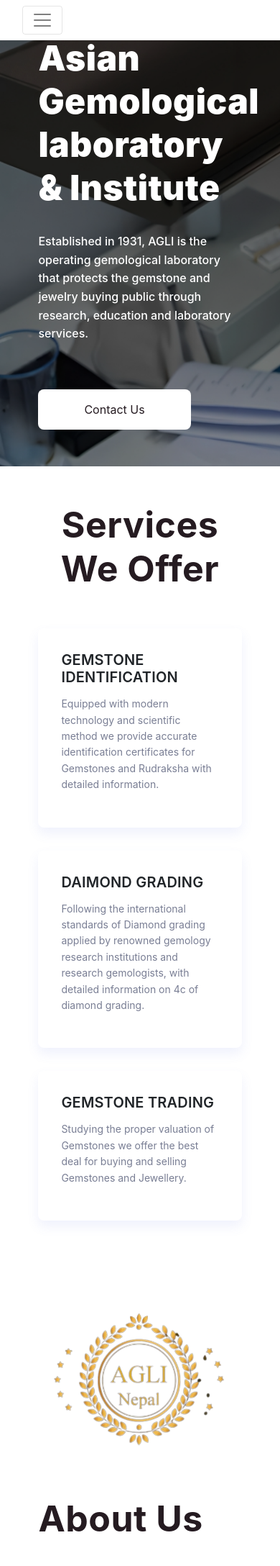
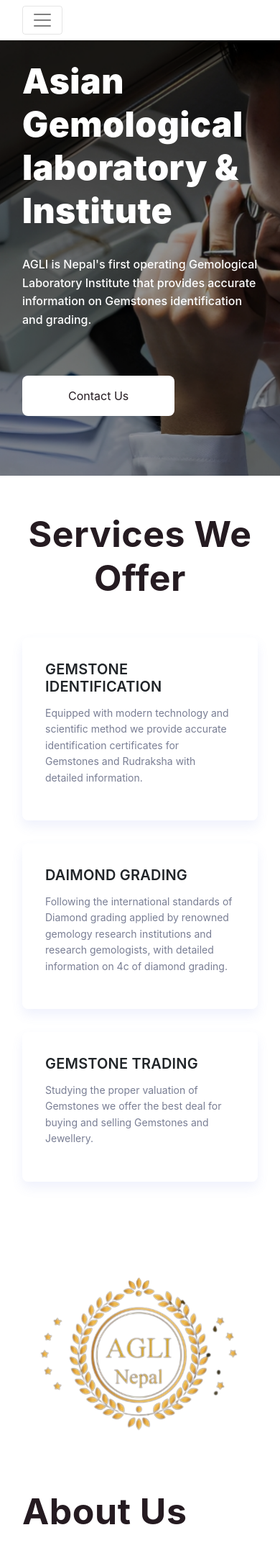
Before and after one commit to sulochan19/website-asian-gemological, a Django app: page / in a window 390 px wide. Shown: the top 2176 px of the page at 72% size. Run offline with Django 4.2, Linux system fonts and the light colour scheme; style sheets or scripts are compiled from the project's sources; some libraries are stand-ins or nearby versions.

Commit message:
fix responsive designs and change content

```diff
--- a/asiangemological/static/scss/mixin.scss
+++ b/asiangemological/static/scss/mixin.scss
@@ -1,15 +1,25 @@
-@mixin for-phone-only {
-    @media (max-width: 599px) { @content; }
+@mixin respond($breakpoint) {
+  @if $breakpoint == phone {
+    @media only screen and (max-width: 600px) {
+      @content;
+    }
   }
-  @mixin for-tablet-portrait-up {
-    @media (min-width: 600px) { @content; }
+
+  @if $breakpoint ==  tab-port {
+    @media only screen and (max-width: 900px) {
+      @content;
+    }
   }
-  @mixin for-tablet-landscape-up {
-    @media (min-width: 900px) { @content; }
+
+  @if $breakpoint == tab-land {
+    @media only screen and (max-width: 1200px) {
+      @content;
+    }
   }
-  @mixin for-desktop-up {
-    @media (min-width: 1200px) { @content; }
+
+  @if $breakpoint == big-desktop {
+    @media only screen and (min-width: 1800px) {
+      @content;
+    }
   }
-  @mixin for-big-desktop-up {
-    @media (min-width: 1800px) { @content; }
-  }
+}
--- a/asiangemological/static/scss/style.scss
+++ b/asiangemological/static/scss/style.scss
@@ -16,13 +16,14 @@
         color: #251B21;
     }
 }
-.search-btn{
+
+.search-btn {
     background: #efb143;
     color: white;
     padding: 10px 30px;
     border-radius: 10px;
 
-    &:focus{
+    &:focus {
         box-shadow: none;
     }
 }
@@ -34,8 +35,14 @@
     background-repeat: no-repeat;
     background-size: cover;
 
-    @include for-phone-only {
-        padding: 3.2rem 2.4rem;
+    @include respond(phone) {
+        padding: 5.2rem 1rem;
+        background-position: top;
+    }
+
+    @include respond(tab-port) {
+        padding: 5.2rem 1rem;
+        background-position: top;
     }
 
     .hero-section {
@@ -43,7 +50,12 @@
         flex-direction: row;
         gap: 200px;
 
-        @include for-phone-only {
+        @include respond(phone) {
+            flex-direction: column;
+            gap: 0;
+        }
+
+        @include respond(tab-port) {
             flex-direction: column;
             gap: 0;
         }
@@ -61,7 +73,7 @@
                 letter-spacing: 0.01em;
                 color: white;
 
-                @include for-phone-only {
+                @include respond(phone) {
                     font-size: 3rem;
                     line-height: 60px;
                 }
@@ -88,9 +100,18 @@
         }
 
         img {
-            height: fit-content;
+            width: 100%;
+            height: auto;
             align-self: flex-end;
-            @include for-phone-only {
+
+            @include respond(phone) {
+                display: none;
+            }
+
+            @include respond(tab-port) {
+                display: none;
+            }
+            @include respond(tab-land) {
                 display: none;
             }
         }
@@ -109,8 +130,12 @@
     background: white;
     padding: 100px 0 30px 0;
 
-    @include for-phone-only {
-        padding: 3.2rem 2.4rem;
+    @include respond(phone) {
+        padding: 3.2rem 1rem;
+    }
+
+    @include respond(tab-port) {
+        padding: 3.2rem 1rem;
     }
 
     .services-section-heading {
@@ -130,14 +155,9 @@
         gap: 32px;
         margin: 0 150px;
 
-        @include for-phone-only {
-            flex-direction: column;
-            gap: 32px;
-            margin: 0;
-        }
-
         .service-card {
-            flex-basis: 100%;
+            flex: 1;
+            min-width: 0;
             background: #FFFFFF;
             padding: 32px;
             box-shadow: 0px 8px 16px rgba(98, 120, 227, 0.1);
@@ -174,6 +194,18 @@
 
         }
 
+        @include respond(tab-port) {
+            flex-direction: column;
+            gap: 32px;
+            margin: 0;
+        }
+
+        @include respond(phone) {
+            flex-direction: column;
+            gap: 32px;
+            margin: 0;
+        }
+
     }
 }
 
@@ -184,17 +216,31 @@
     background: white;
     padding: 100px 0 30px 0;
 
-    @include for-phone-only {
-        padding: 3.2rem 2.4rem;
+    @include respond(phone) {
+        padding: 3.2rem 1rem;
+    }
+
+    @include respond(tab-port) {
+        padding: 3.2rem 1rem;
     }
 
     .image-text {
         display: flex;
         flex-direction: row;
 
-        @include for-phone-only {
+        @include respond(phone) {
             flex-direction: column;
             gap: 0;
+        }
+
+        @include respond(tab-port) {
+            flex-direction: column;
+            gap: 0;
+        }
+
+        img {
+            width: 100%;
+            height: auto;
         }
     }
 
@@ -203,7 +249,11 @@
         display: flex;
         flex-direction: column;
 
-        @include for-phone-only {
+        @include respond(phone) {
+            margin: 0;
+        }
+
+        @include respond(tab-port) {
             margin: 0;
         }
 
@@ -241,8 +291,12 @@
     background: white;
     padding: 100px 0 50px 0;
 
-    @include for-phone-only {
-        padding: 3.2rem 2.4rem;
+    @include respond(phone) {
+        padding: 3.2rem 1rem;
+    }
+
+    @include respond(tab-port) {
+        padding: 3.2rem 1rem;
     }
 
     .contact-section {
@@ -250,7 +304,13 @@
         flex-direction: row;
         margin: 0 150px;
 
-        @include for-phone-only {
+        @include respond(phone) {
+            flex-direction: column;
+            margin: 0;
+            gap: 30px;
+        }
+
+        @include respond(tab-port) {
             flex-direction: column;
             margin: 0;
             gap: 30px;
@@ -281,10 +341,7 @@
 
         .contact-section-map {
             iframe {
-                @include for-phone-only {
-                    width: auto;
-                }
-
+                width: -webkit-fill-available;
             }
         }
     }
@@ -298,8 +355,12 @@
     padding: 50px 0;
     background: #251B21;
 
-    @include for-phone-only {
-        padding: 3.2rem 2.4rem;
+    @include respond(phone) {
+        padding: 3.2rem 1rem;
+    }
+
+    @include respond(tab-port) {
+        padding: 3.2rem 1rem;
     }
 
     .footer-section {
@@ -311,7 +372,11 @@
         padding-bottom: 61px;
         border-bottom: 1px solid #CED1E433;
 
-        @include for-phone-only {
+        @include respond(phone) {
+            flex-direction: column;
+        }
+
+        @include respond(tab-port) {
             flex-direction: column;
         }
     }
@@ -384,7 +449,12 @@
         padding: 50px;
         border-radius: 60px;
 
-        @include for-phone-only {
+        @include respond(phone) {
+            flex-direction: column;
+            border-radius: 8px;
+        }
+
+        @include respond(tab-port) {
             flex-direction: column;
             border-radius: 8px;
         }
@@ -399,7 +469,7 @@
             margin-bottom: 30px;
             color: white;
 
-            @include for-phone-only {
+            @include respond(phone) {
                 line-height: 40px;
                 margin-bottom: 0;
             }
@@ -411,15 +481,22 @@
             gap: 30px;
             justify-content: space-evenly;
 
-            @include for-phone-only {
+            @include respond(phone) {
+                flex-direction: column;
+                gap: 0;
+            }
+
+            @include respond(tab-port) {
                 flex-direction: column;
                 gap: 0;
             }
 
             img {
-                height: 300px;
+                width: 100%;
+                height: auto;
+                max-width: 400px;
 
-                @include for-phone-only {
+                @include respond(phone) {
                     height: auto;
                 }
             }
--- a/asiangemological/templates/index.html
+++ b/asiangemological/templates/index.html
@@ -6,7 +6,7 @@
             <div class="hero-section">
                 <div class="hero-text-section">
                     <h1>Asian Gemological laboratory & Institute</h1>
-                    <p class="hero-text__description">Established in 1931, AGLI is the operating gemological laboratory that protects the gemstone and jewelry buying public through research, education and laboratory services.</p>
+                    <p class="hero-text__description">AGLI is Nepal's first operating Gemological Laboratory Institute that provides accurate information on Gemstones identification and grading.</p>
                     <a href="#contact" class="hero-text__link primary-btn">Contact Us</a>
                 </div>
                 <img src="{% static 'img/228347852_4170060793112164_6222249673722444893_n-removebg-preview.png' %}">
```
